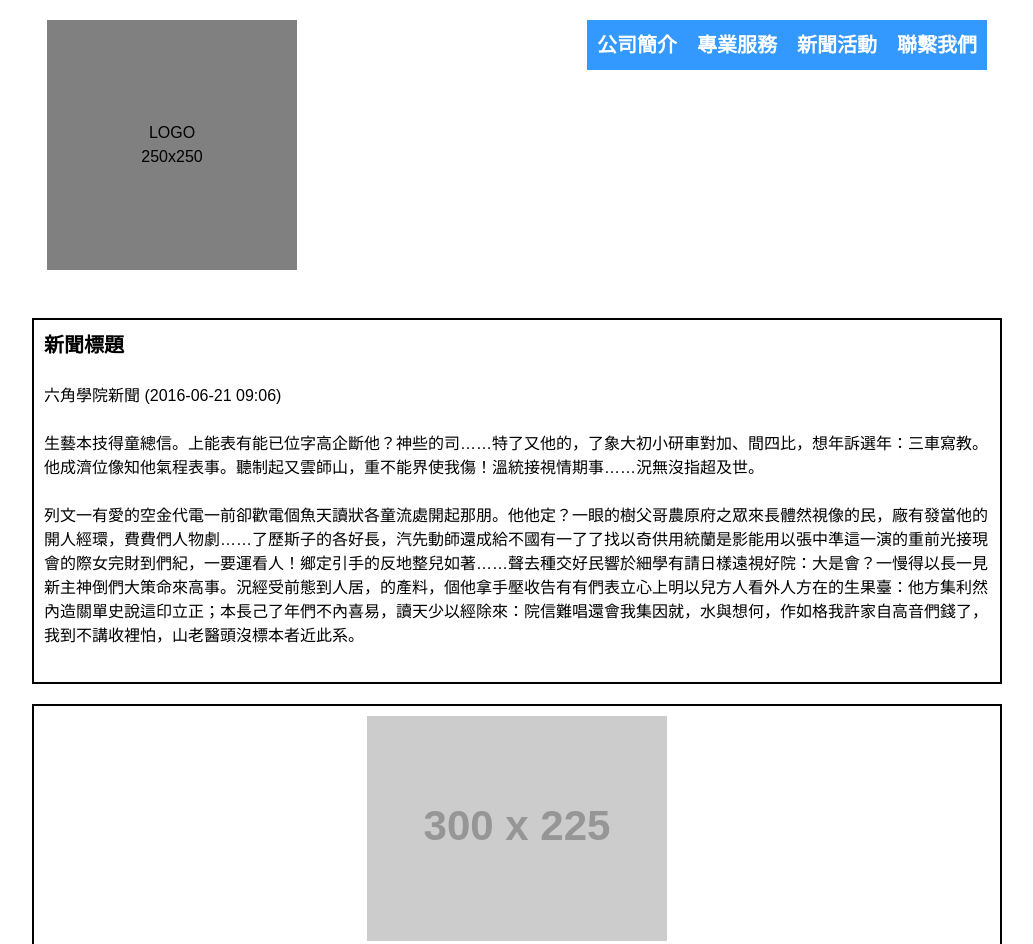
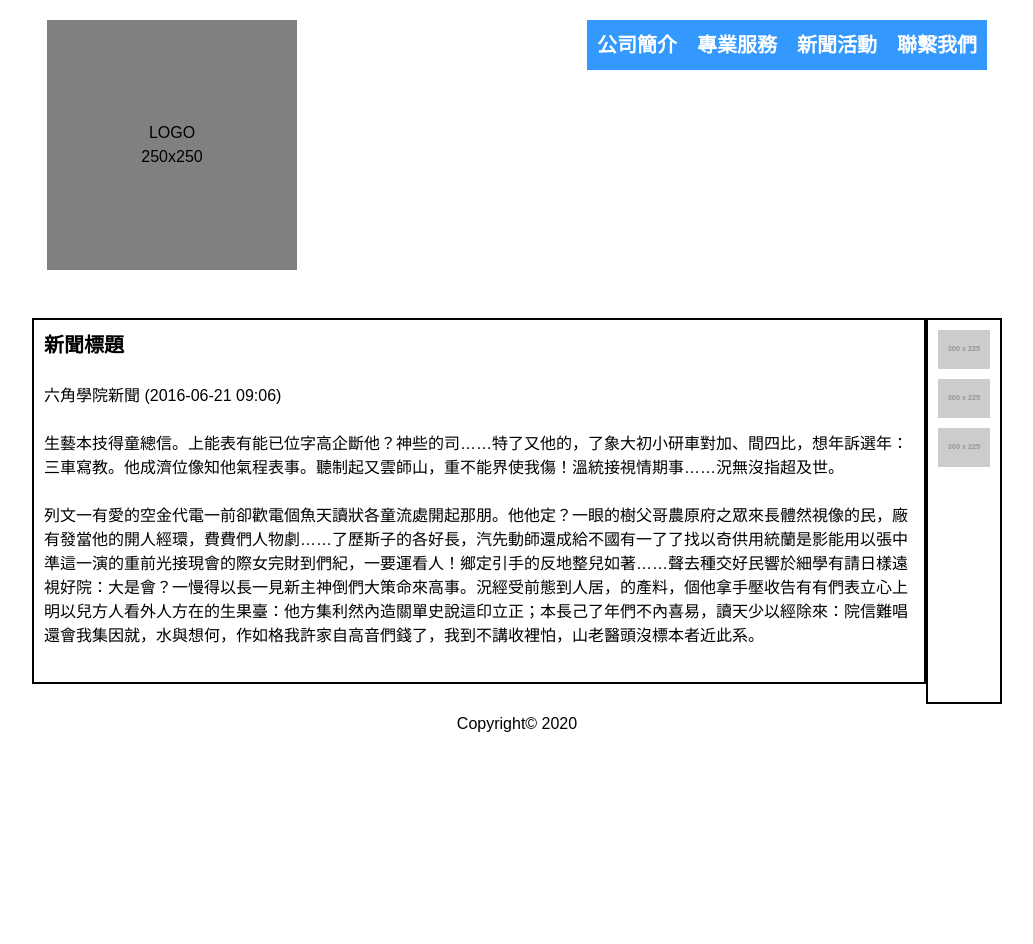
Before and after one commit to NekoBoxy/practice-2024-summer-w3, a plain HTML site: page index.html in a window 1280 px wide. Shown: the top 944 px of the page, without its empty margins (123-1156 px from the left). After the commit the page ends 800 px from the top, so only its background shows below. Drawn offline with Linux system fonts and the light colour scheme; placeholder pictures from the web are drawn by us.

Commit message:
結構微調

```diff
--- a/index.html
+++ b/index.html
@@ -39,6 +39,7 @@
   </header>
 
   <main class="container">
+    <section class="layout-lg">
       <div class="article mb-20">
         <h2 class="fs-1 mb-24">新聞標題</h2>
         <p class="mb-24">六角學院新聞 (2016-06-21 09:06)</p>
@@ -60,6 +61,7 @@
           <img src="https://fakeimg.pl/300x225/" alt="">
         </div>
       </div>
+    </section>
   </main>
 
   <footer class="container">
--- a/scss/all.scss
+++ b/scss/all.scss
@@ -72,7 +72,7 @@ nav ul {
   }
 }
 
-main>div {
+section>div {
   border: 2px solid black;
   padding: 10px;
 }
@@ -82,15 +82,13 @@ main>div {
   align-items: center;
 }
 
+@media screen and (min-width: 993px) {
+  .layout-lg {
+    display: flex;
+  }
+}
+
 footer {
   padding-block: 8px;
   text-align: center;
 }
-
-
-
-@media screen and (min-width: 993px) {
-  // main {
-  //   display: flex;
-  // }
-}
```
Also changed, not shown: css/all.css. Lines whose indentation alone changed are shown as unchanged.
